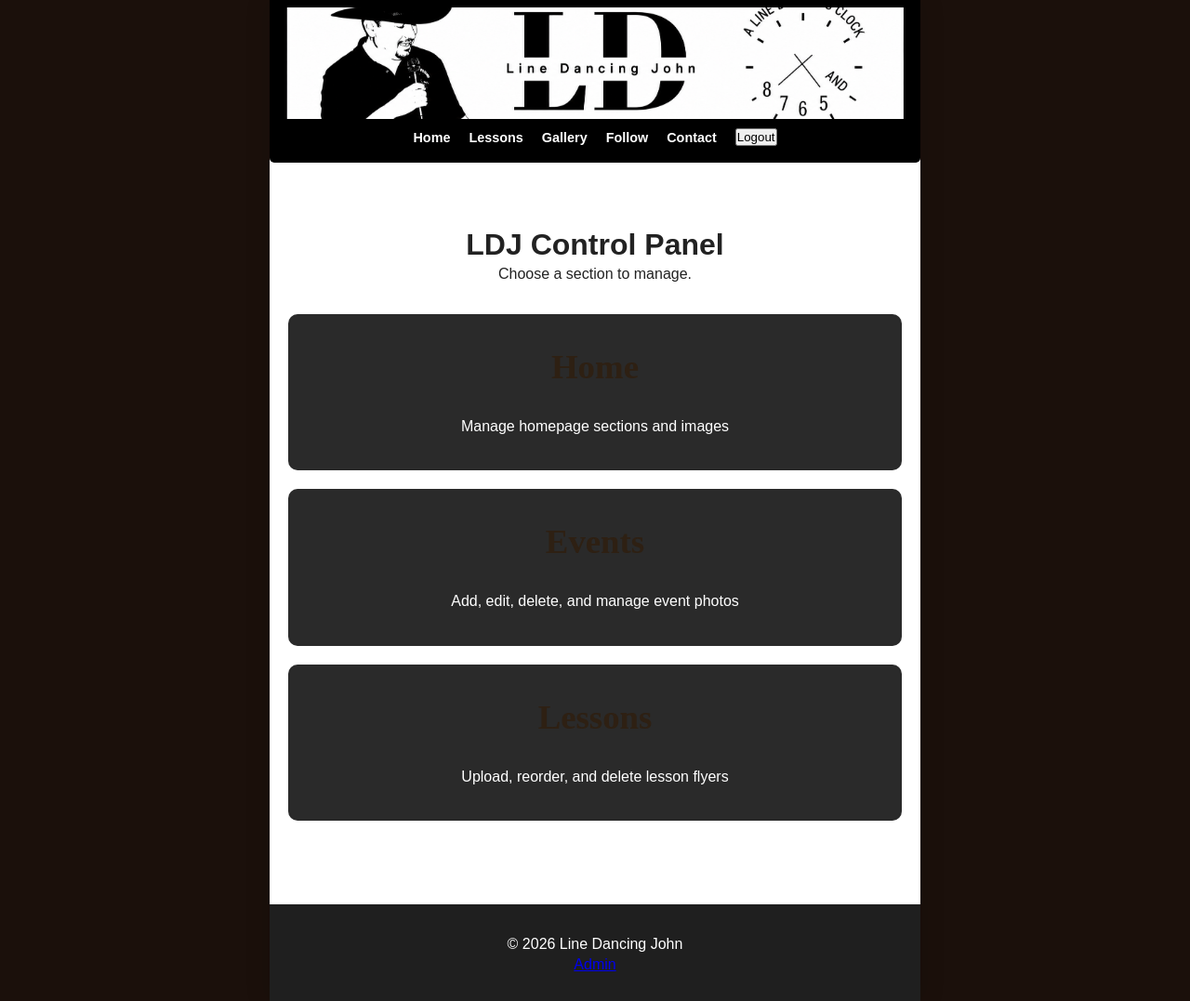
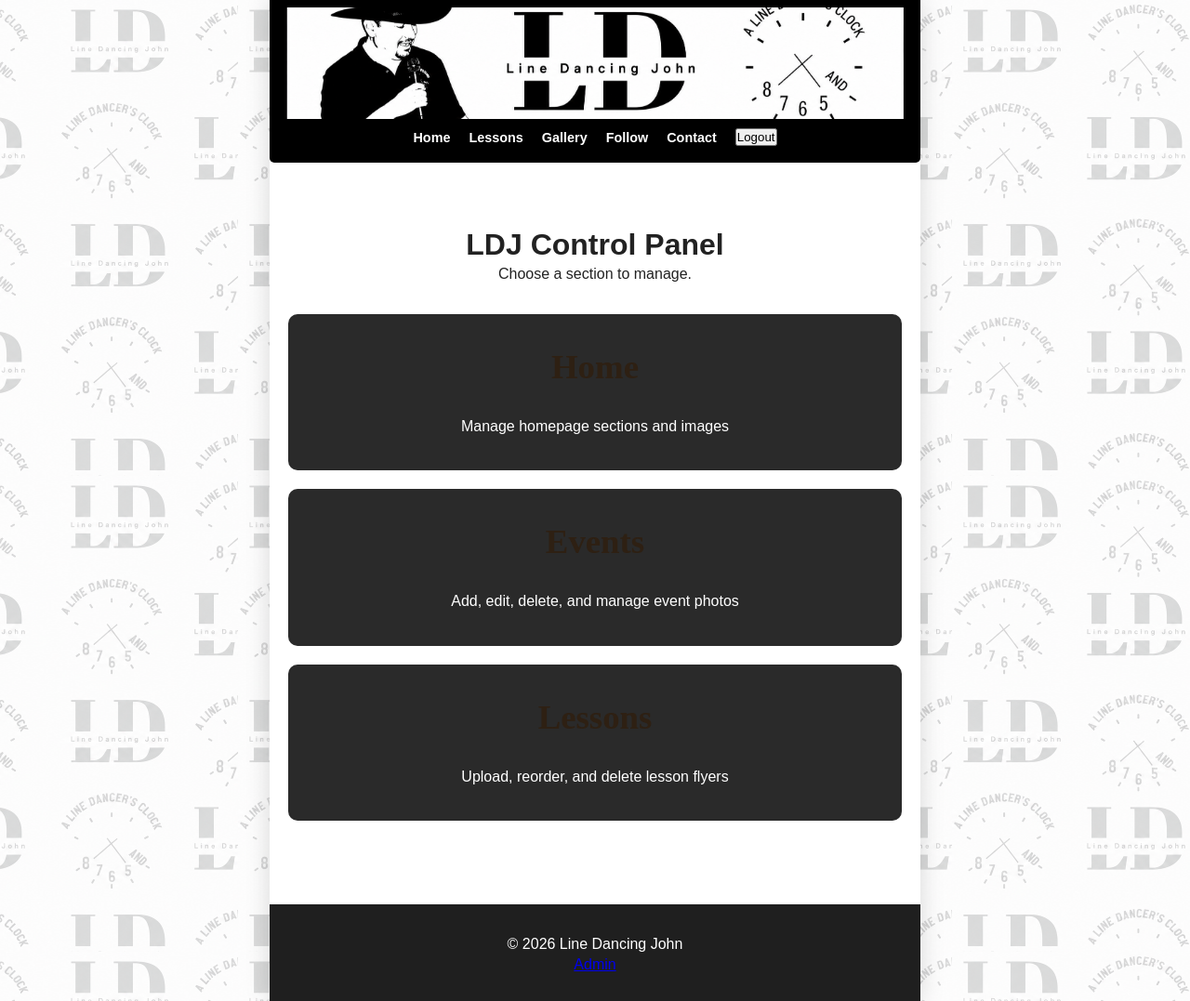
Before and after one commit to ErickNava86/LDJohn, a Flask app: page /admin in a window 1280 px wide. Shown: the whole page at 93% size. Run offline with Flask 3, Linux system fonts and the light colour scheme; the visitor is signed in with stand-in values (Sample User, id 1); parts of the project's set-up code (start-up, migrations or seed data) failed here and were passed over; some web fonts are replaced.

Commit message:
background image change per request

```diff
--- a/app/static/css/style.css
+++ b/app/static/css/style.css
@@ -1338,7 +1338,11 @@ Placed last intentionally so these rules override earlier
    ========================================================= */
 
 body{
-    background:#1b100b;
+    background-color:#1b100b;
+    background-image:url("../images/branding/background-light.png");
+    background-repeat:repeat;
+    background-size:768px auto;
+    background-position:top center;
 }
 
 /* Large / normal laptop */
```
Also changed, not shown: app/static/images/branding/background-light.png (added).
